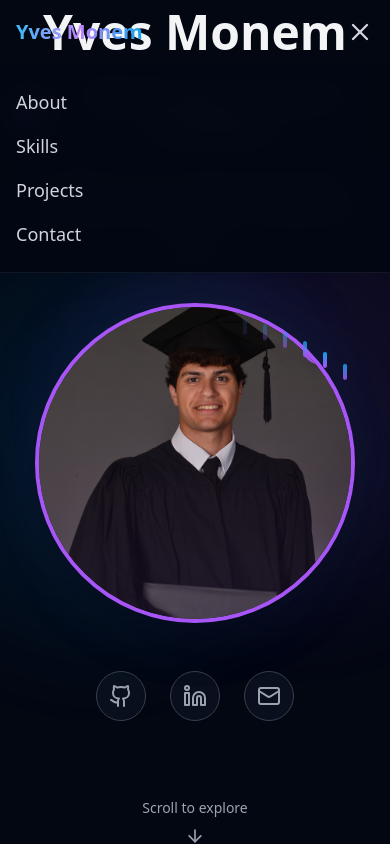
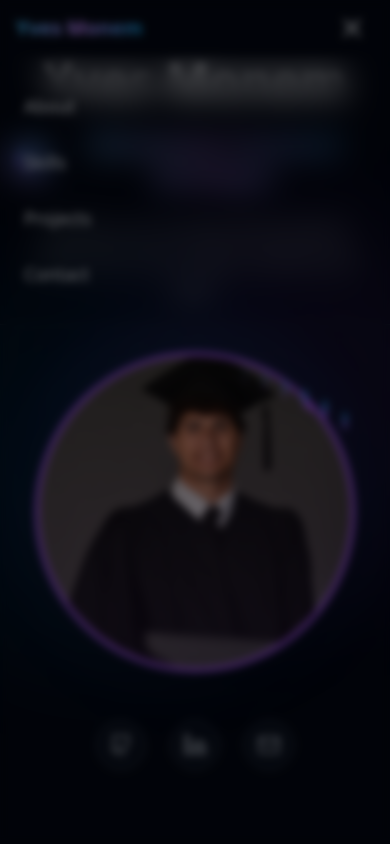
Before and after one commit to yvesmonem/Yves-Monem-Portfolio, a Next.js app: page / in a window 390 px wide. Both pictures are taken after a click on the button "Toggle menu". Shown: the top 844 px of the page. Built offline with nearby package versions, Linux system fonts and the light colour scheme.

Commit message:
Fix mobile navbar overlapping and improve mobile UX

```diff
--- a/components/Contact.tsx
+++ b/components/Contact.tsx
@@ -65,8 +65,8 @@ const Contact = () => {
               className="text-gray-400 text-lg md:text-xl max-w-2xl mx-auto"
             >
               {/* eslint-disable-next-line react/no-unescaped-entities */}
-              I&apos;m always open to discussing new projects, creative ideas, or
-              opportunities to be part of your visions.
+              I&apos;m always open to discussing new projects, creative ideas,
+              or opportunities to be part of your visions.
             </motion.p>
           </div>
 
--- a/components/Hero.tsx
+++ b/components/Hero.tsx
@@ -16,7 +16,7 @@ const Hero = () => {
   ];
 
   return (
-    <section className="relative min-h-screen flex items-center justify-center px-4 sm:px-6 lg:px-8 overflow-hidden">
+    <section className="relative min-h-screen flex items-center justify-center px-4 sm:px-6 lg:px-8 overflow-hidden pt-14 md:pt-20">
       {/* Animated Background */}
       <div className="absolute inset-0 overflow-hidden">
         <div className="absolute top-1/4 left-1/4 w-96 h-96 bg-accent-500/10 rounded-full blur-3xl animate-pulse" />
--- a/components/Navbar.tsx
+++ b/components/Navbar.tsx
@@ -46,7 +46,7 @@ const Navbar = () => {
       }`}
     >
       <div className="max-w-7xl mx-auto px-4 sm:px-6 lg:px-8">
-        <div className="flex items-center justify-between h-16 md:h-20">
+        <div className="flex items-center justify-between h-14 md:h-20">
           {/* Logo */}
           <motion.a
             href="#"
@@ -80,37 +80,76 @@ const Navbar = () => {
           </div>
 
           {/* Mobile Menu Button */}
-          <button
-            className="md:hidden text-gray-300 hover:text-accent-400 transition-colors"
+          <motion.button
+            className="md:hidden text-gray-300 hover:text-accent-400 transition-colors p-2 rounded-lg hover:bg-gray-800/30"
             onClick={() => setIsMobileMenuOpen(!isMobileMenuOpen)}
             aria-label="Toggle menu"
+            whileHover={{ scale: 1.05 }}
+            whileTap={{ scale: 0.95 }}
           >
-            {isMobileMenuOpen ? <X size={28} /> : <Menu size={28} />}
-          </button>
+            <motion.div
+              animate={isMobileMenuOpen ? { rotate: 180 } : { rotate: 0 }}
+              transition={{ duration: 0.3 }}
+            >
+              {isMobileMenuOpen ? <X size={28} /> : <Menu size={28} />}
+            </motion.div>
+          </motion.button>
         </div>
       </div>
 
       {/* Mobile Menu */}
-      {isMobileMenuOpen && (
+      <motion.div
+        initial={false}
+        animate={isMobileMenuOpen ? "open" : "closed"}
+        className="md:hidden overflow-hidden"
+      >
         <motion.div
-          initial={{ opacity: 0, height: 0 }}
-          animate={{ opacity: 1, height: "auto" }}
-          exit={{ opacity: 0, height: 0 }}
-          className="md:hidden bg-gray-950/95 backdrop-blur-lg border-b border-gray-800/50"
+          variants={{
+            open: {
+              opacity: 1,
+              height: "auto",
+              transition: { duration: 0.3, ease: "easeInOut" }
+            },
+            closed: {
+              opacity: 0,
+              height: 0,
+              transition: { duration: 0.3, ease: "easeInOut" }
+            }
+          }}
+          className="bg-gray-950/98 backdrop-blur-lg border-b border-gray-800/50"
         >
-          <div className="px-4 py-6 space-y-4">
-            {navLinks.map((link) => (
-              <a
+          <div className="px-4 py-6 space-y-1">
+            {navLinks.map((link, index) => (
+              <motion.a
                 key={link.name}
                 href={link.href}
                 onClick={(e) => handleClick(e, link.href)}
-                className="block text-gray-300 hover:text-accent-400 transition-colors duration-200 font-medium text-lg"
+                className="block text-gray-300 hover:text-accent-400 transition-colors duration-200 font-medium text-lg py-3 px-2 rounded-lg hover:bg-gray-800/30"
+                initial={{ opacity: 0, x: -20 }}
+                animate={isMobileMenuOpen ? {
+                  opacity: 1,
+                  x: 0,
+                  transition: { delay: index * 0.1, duration: 0.3 }
+                } : { opacity: 0, x: -20 }}
+                whileHover={{ x: 5 }}
+                whileTap={{ scale: 0.98 }}
               >
                 {link.name}
-              </a>
+              </motion.a>
             ))}
           </div>
         </motion.div>
+      </motion.div>
+
+      {/* Mobile Menu Backdrop */}
+      {isMobileMenuOpen && (
+        <motion.div
+          initial={{ opacity: 0 }}
+          animate={{ opacity: 1 }}
+          exit={{ opacity: 0 }}
+          className="fixed inset-0 bg-black/50 backdrop-blur-sm z-40 md:hidden"
+          onClick={() => setIsMobileMenuOpen(false)}
+        />
       )}
     </motion.nav>
   );
```
Also changed, not shown: components/About.tsx (+6 -6 lines).
